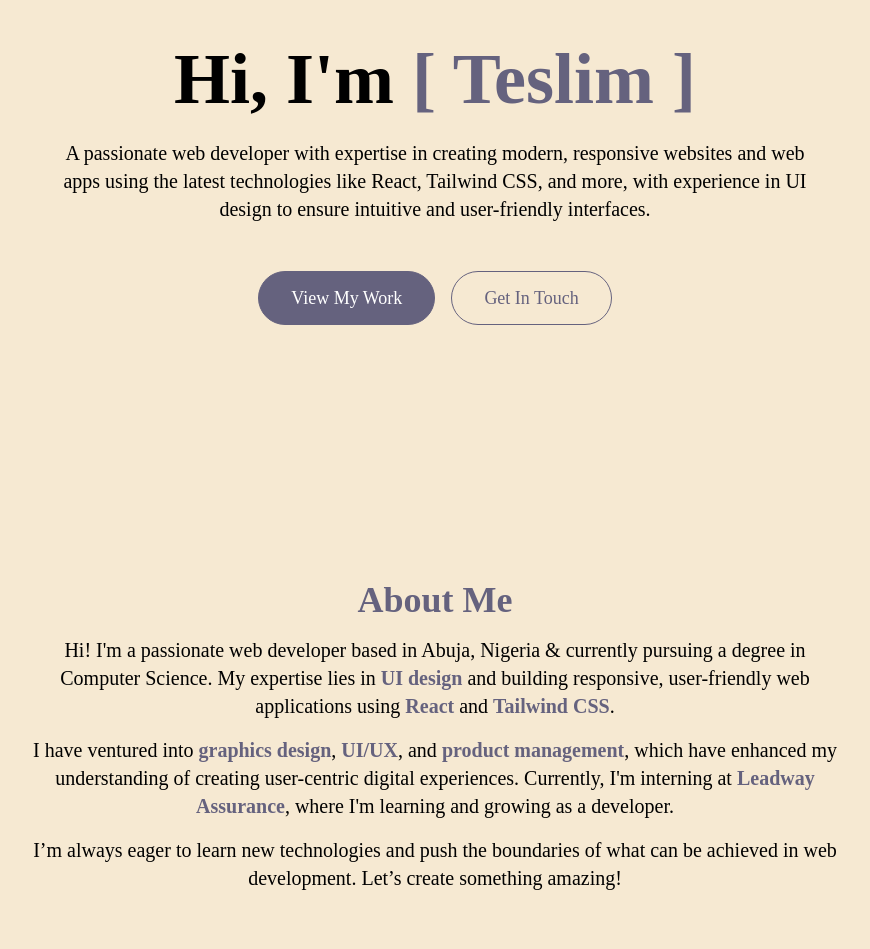
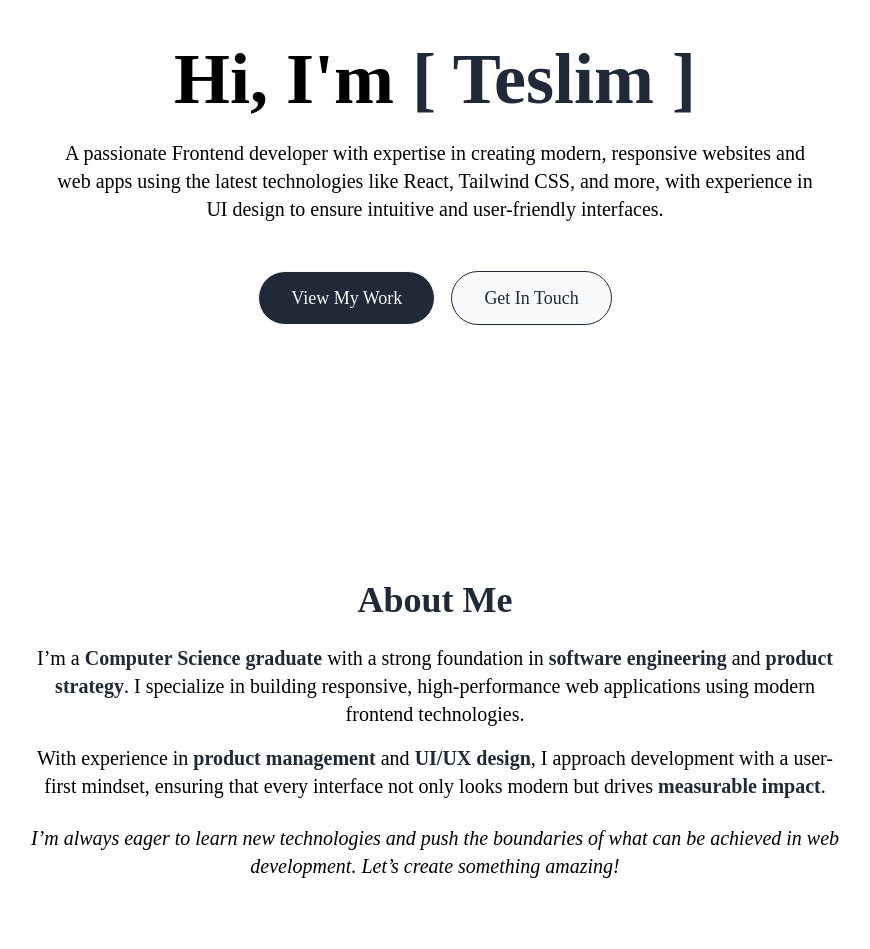
Before and after one commit to tesvstheworld/my-portfolio, a React (Create React App) app: page / in a window 1280 px wide. Shown: the part 260-1209 px from the top of the page, without its empty margins (205-1075 px from the left). Built offline with nearby package versions, Linux system fonts and the light colour scheme.

Commit message:
color updates and tect changes

```diff
--- a/src/App.js
+++ b/src/App.js
@@ -9,7 +9,7 @@ import Footer from "./components/Footer";
 
 const App = () => {
   return (
-    <div className=" bg-customWhite">
+    <div className="bg-white">
       <Navbar />
       <HeroSection />
       <About />
--- a/src/components/About.jsx
+++ b/src/components/About.jsx
@@ -7,39 +7,46 @@ const About = () => {
     AOS.init({
       duration: 1000, // Animation duration in milliseconds
       easing: "ease-in-out", // Easing function for the animation
-      // once: false, // Whether animation should happen only once while scrolling down
     });
   }, []);
+
   return (
     <div
-      className=" text-white  flex items-center justify-center"
+      className="text-white flex items-center justify-center"
       id="About"
       data-aos="fade-up"
       data-aos-delay="200"
     >
       <div className="max-w-4xl p-6 md:p-10 text-center text-black">
-        <h1 className="text-4xl font-bold mb-4 text-customBlue2">About Me</h1>
+        <h1 className="text-4xl font-bold mb-6 text-gray-800">About Me</h1>
+
         <p className="text-lg md:text-xl leading-relaxed">
-          Hi! I'm a passionate web developer based in Abuja, Nigeria & currently
-          pursuing a degree in Computer Science. My expertise lies in{" "}
-          <span className="text-customBlue2 font-bold">UI design</span> and
-          building responsive, user-friendly web applications using{" "}
-          <span className="text-customBlue2 font-bold">React</span> and{" "}
-          <span className="text-customBlue2 font-bold">Tailwind CSS</span>.
+          I’m a{" "}
+          <span className="text-gray-800 font-bold">
+            Computer Science graduate
+          </span>{" "}
+          with a strong foundation in
+          <span className="text-gray-800 font-bold">
+            {" "}
+            software engineering
+          </span>{" "}
+          and
+          <span className="text-gray-800 font-bold"> product strategy</span>. I
+          specialize in building responsive, high-performance web applications
+          using modern frontend technologies.
         </p>
 
         <p className="mt-4 text-lg md:text-xl leading-relaxed">
-          I have ventured into{" "}
-          <span className="text-customBlue2 font-bold">graphics design</span>,{" "}
-          <span className="text-customBlue2 font-bold">UI/UX</span>, and{" "}
-          <span className="text-customBlue2 font-bold">product management</span>
-          , which have enhanced my understanding of creating user-centric
-          digital experiences. Currently, I'm interning at{" "}
-          <span className="text-customBlue2 font-bold">Leadway Assurance</span>,
-          where I'm learning and growing as a developer.
+          With experience in{" "}
+          <span className="text-gray-800 font-bold">product management</span>{" "}
+          and
+          <span className="text-gray-800 font-bold"> UI/UX design</span>, I
+          approach development with a user-first mindset, ensuring that every
+          interface not only looks modern but drives
+          <span className="text-gray-800 font-bold"> measurable impact</span>.
         </p>
 
-        <p className="mt-4 text-lg md:text-xl leading-relaxed">
+        <p className="mt-6 text-lg md:text-xl leading-relaxed italic">
           I’m always eager to learn new technologies and push the boundaries of
           what can be achieved in web development. Let’s create something
           amazing!
--- a/src/components/Footer.jsx
+++ b/src/components/Footer.jsx
@@ -10,7 +10,7 @@ const Footer = () => {
         {/* Logo and Brand Name */}
         <div className="flex items-center mb-4 md:mb-0">
           <img src={Logo} alt="Logo" className="h-10 w-10 mr-3" />
-          <span className="text-xl font-semibold text-customBlue2">
+          <span className="text-xl font-semibold text-gray-800">
             Tesvstheworld
           </span>
         </div>
@@ -19,7 +19,7 @@ const Footer = () => {
         <div className="flex space-x-6 mb-4 md:mb-0">
           <a
             href="https://github.com/tesvstheworld"
-            className="text-gray-400 hover:text-customBlue2 transition duration-300 ease-in-out"
+            className="text-gray-400 hover:text-gray-800 transition duration-300 ease-in-out"
             aria-label="GitHub"
             target="_blank"
             rel="noopener noreferrer"
@@ -28,7 +28,7 @@ const Footer = () => {
           </a>
           <a
             href="https://x.com/tesvstheworld?s=21"
-            className="text-gray-400 hover:text-customBlue2 transition duration-300 ease-in-out"
+            className="text-gray-400 hover:text-gray-800 transition duration-300 ease-in-out"
             aria-label="Twitter"
             target="_blank"
             rel="noopener noreferrer"
@@ -37,7 +37,7 @@ const Footer = () => {
           </a>
           <a
             href="https://www.instagram.com/tesvstheworld/"
-            className="text-gray-400 hover:text-customBlue2 transition duration-300 ease-in-out"
+            className="text-gray-400 hover:text-gray-800 transition duration-300 ease-in-out"
             aria-label="Instagram"
             target="_blank"
             rel="noopener noreferrer"
@@ -47,7 +47,7 @@ const Footer = () => {
 
           <a
             href="https://www.behance.net/tesvstheworld"
-            className="text-gray-400 hover:text-customBlue2 transition duration-300 ease-in-out"
+            className="text-gray-400 hover:text-gray-800 transition duration-300 ease-in-out"
             aria-label="Behance"
             target="_blank"
             rel="noopener noreferrer"
--- a/src/components/HeroSection.jsx
+++ b/src/components/HeroSection.jsx
@@ -19,24 +19,27 @@ const HeroSection = () => {
       <div className="container mb-14 px-6 lg:px-12 text-center">
         <h1 className="text-3xl sm:text-5xl lg:text-7xl font-bold leading-tight mb-4 sm:mb-6">
           Hi, I'm{" "}
-          <span className="text-customBlue2 whitespace-nowrap">[ Teslim ]</span>
+          <span className="text-gray-800 whitespace-nowrap">[ Teslim ]</span>
         </h1>
         <p className="text-base sm:text-lg lg:text-xl font-light mb-8 sm:mb-12 max-w-3xl mx-auto">
-          A passionate web developer with expertise in creating modern,
+          A passionate Frontend developer with expertise in creating modern,
           responsive websites and web apps using the latest technologies like
           React, Tailwind CSS, and more, with experience in UI design to ensure
           intuitive and user-friendly interfaces.
         </p>
         <div className="flex flex-col sm:flex-row justify-center gap-4">
+          {/* View My Work - Offwhite text, Charcoal background, Offwhite border */}
           <a
             href="#projects"
-            className="bg-customBlue2 text-white px-6 sm:px-8 py-3 rounded-full text-base sm:text-lg font-medium hover:bg-transparent hover:text-customBlue2 border border-customBlue2 transition-all"
+            className="bg-gray-800 text-gray-50 px-6 sm:px-8 py-3 rounded-full text-base sm:text-lg font-medium hover:bg-gray-50 hover:text-gray-800 border border-gray-50 transition-all"
           >
             View My Work
           </a>
+
+          {/* Get In Touch - Charcoal text, Offwhite background, Charcoal border */}
           <a
             href="#contact"
-            className="bg-transparent border border-customBlue2 px-6 sm:px-8 py-3 rounded-full text-base sm:text-lg font-medium text-customBlue2 hover:bg-customBlue2 hover:text-white transition-all"
+            className="bg-gray-50 text-gray-800 px-6 sm:px-8 py-3 rounded-full text-base sm:text-lg font-medium hover:bg-gray-800 hover:text-gray-50 border border-gray-800 transition-all"
           >
             Get In Touch
           </a>
--- a/src/components/Navbar.jsx
+++ b/src/components/Navbar.jsx
@@ -23,7 +23,7 @@ export default function Navbar() {
     <header className="text-white fixed w-full z-50">
       <nav
         aria-label="Global"
-        className="flex items-center justify-between px-3 sm:px-6 sm:mx-2 lg:px-28 sm:py-0 bg-customBlue2 "
+        className="flex items-center justify-between px-3 sm:px-6 sm:mx-2 lg:px-28 sm:py-0 bg-neutral-800 "
       >
         <div className="flex lg:flex-1">
           <a
--- a/src/components/Projects.jsx
+++ b/src/components/Projects.jsx
@@ -29,7 +29,7 @@ const projects = [
     name: "Kuda Landing Page",
     image: kuda,
     link: "https://kudabytes.netlify.app",
-    tools: ["HTML", "CSS", "Javascript"],
+    tools: ["React", "Tailwind"],
   },
   {
     name: "Healthspurt Blog",
@@ -100,7 +100,7 @@ const ProjectsPage = () => {
               </div>
             </a>
             <div className="p-4">
-              <h2 className="text-2xl font-semibold mb-2 text-customBlue2">
+              <h2 className="text-2xl font-semibold mb-2 text-gray-800">
                 {project.name}
               </h2>
               <div className="flex flex-wrap gap-2">
--- a/src/components/Tools.jsx
+++ b/src/components/Tools.jsx
@@ -36,7 +36,7 @@ const Tools = () => {
       id="Skills"
     >
       <div className="max-w-4xl text-center p-6">
-        <h1 className="text-4xl font-bold mb-20 text-customBlue2">
+        <h1 className="text-4xl font-bold mb-20 text-gray-800">
           Tools I Work With
         </h1>
 
```
Also changed, not shown: src/components/Contact.jsx (+5 -5 lines).
